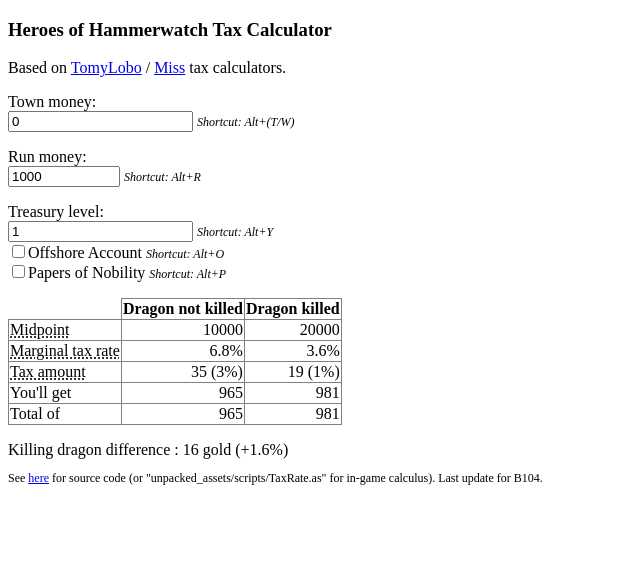
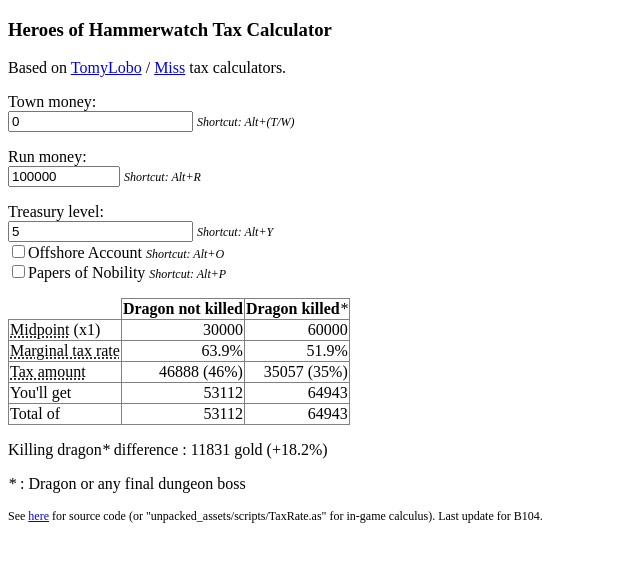
Before and after one commit to TheMadSword/themadsword.github.io, a plain HTML site: page hoh-taxcalc.html in a window 1280 px wide. Shown: the whole page, without its empty margins (0-640 px from the left). Drawn offline with Linux system fonts and the light colour scheme.

Commit message:
+Midpoint multiplier +Added 'any boss' note ~Higher default values (to not always change treasury level) ~Reworked column-values assignment code

```diff
--- a/hoh-taxcalc.html
+++ b/hoh-taxcalc.html
@@ -16,7 +16,7 @@
     table {
       border-collapse: collapse;
     }
-    td.row-title[title] {
+    .row-title[title] {
       text-decoration: underline;
       text-decoration-style: dotted;
     }
@@ -26,6 +26,10 @@
     }
     #source-code {
       font-size: 75%;
+    }
+    .light {
+      font-weight: lighter;
+      font-style: italic;
     }
     </style>
   </head>
@@ -46,14 +50,14 @@
 
     <p>
       <label>Run money:<br>
-        <input type="number" min="0" max="999999999" id="run-money" value="1000" />
+        <input type="number" min="0" max="999999999" id="run-money" value="100000" />
         <span class="inform-shortcut">Shortcut: Alt+R</span>
       </label>
     </p>
 
     <p>
       <label>Treasury level:<br>
-        <input type="number" min="1" id="treasury-level" value="1" />
+        <input type="number" min="1" id="treasury-level" value="5" />
         <span id="treasury-level-warning">Note : as of B104, there are only 5 levels of treasury if playing with no mods</span>
         <span class="inform-shortcut">Shortcut: Alt+Y</span>
       </label><br>
@@ -72,10 +76,13 @@
         <tr>
           <th class="useless"></th>
           <th>Dragon not killed</th>
-          <th>Dragon killed</th>
+          <th>Dragon killed<span class="light">*</span></th>
         </tr>
         <tr id="midpoint">
-          <td class="row-title" title="Point at which a packet of 250g will be taxed at 50%">Midpoint</td>
+          <td>
+            <span class="row-title" title="Point at which a packet of 250g will be taxed at 50%">Midpoint</span>
+            (x<label id="midpoint_multiplier_pre_boss">1</label>)
+          </td>
           <td class="dragon-not-killed"></td>
           <td class="dragon-killed"></td>
         </tr>
@@ -101,7 +108,9 @@
         </tr>
       </table>
     </p>
-    <label>Killing dragon difference : <span id="dragon-difference"></span>
+    <label>Killing dragon<span class="light">*</span> difference : <span id="dragon-difference"></span></label>
+
+    <p><label><span class="light">*</span> : Dragon or any final dungeon boss</label></p>
 
     <p id="source-code">
         See <a href="https://github.com/TheMadSword/themadsword.github.io">here</a> for source code (or "unpacked_assets/scripts/TaxRate.as" for in-game calculus). Last update for B104.
--- a/js/tax.js
+++ b/js/tax.js
@@ -22,30 +22,19 @@ function currentTaxRate(money, midpoint) {
 function caclulateAllTaxes() {
   var townMoney = parseInt(document.querySelector("#town-money").value);
   var runMoney = parseInt(document.querySelector("#run-money").value);
-  var midpoint = calculateMidpoint();
+  var midpointMultiplier = getMidpointMultiplier();
+  var midpoint = getTreasuryMidpoint() * midpointMultiplier;
   var tax;
   var received_money;
   var tax_money;
 
-  document.querySelector("#midpoint .dragon-not-killed").innerText = midpoint;
-  tax = calculateTax(townMoney, runMoney, midpoint);
-  document.querySelector("#marginal-tax-percent .dragon-not-killed").innerText = parseFloat(((1 - tax.marginal_tax_percent) * 100).toFixed(1)) + "%";
-  document.querySelector("#received-amount .dragon-not-killed").innerText = parseInt(tax.received_money);
-  tax_money = runMoney - parseInt(tax.received_money);
-  document.querySelector("#tax-amount .dragon-not-killed").innerText =
-    `${tax_money} (${parseInt(tax_money / runMoney * 100)}%)`;
-  document.querySelector("#total-amount .dragon-not-killed").innerText = townMoney + parseInt(tax.received_money);
+  document.querySelector("#midpoint_multiplier_pre_boss").innerText = midpointMultiplier;
+
+  setColumnValues(".dragon-not-killed", midpoint, townMoney, runMoney);
 
   midpoint *= 2;
 
-  document.querySelector("#midpoint .dragon-killed").innerText = midpoint;
-  tax = calculateTax(townMoney, runMoney, midpoint);
-  document.querySelector("#marginal-tax-percent .dragon-killed").innerText = parseFloat(((1 - tax.marginal_tax_percent) * 100).toFixed(1)) + "%";
-  document.querySelector("#received-amount .dragon-killed").innerText = parseInt(tax.received_money);
-  tax_money = runMoney - parseInt(tax.received_money);
-  document.querySelector("#tax-amount .dragon-killed").innerText =
-    `${tax_money} (${parseInt(tax_money / runMoney * 100)}%)`;
-  document.querySelector("#total-amount .dragon-killed").innerText = townMoney + parseInt(tax.received_money);
+  setColumnValues(".dragon-killed", midpoint, townMoney, runMoney);
 
   var difference_dragon = parseInt(document.querySelector("#total-amount .dragon-killed").innerText) -
     parseInt(document.querySelector("#total-amount .dragon-not-killed").innerText);
@@ -53,10 +42,25 @@ function caclulateAllTaxes() {
     `${difference_dragon} gold (+${(difference_dragon / parseInt(document.querySelector("#total-amount .dragon-killed").innerText) * 100).toFixed(1)}%)`;
 }
 
+function setColumnValues(colCSSClass, midpoint, townMoney, runMoney) {
+    document.querySelector("#midpoint " + colCSSClass).innerText = midpoint;
+    var tax = calculateTax(townMoney, runMoney, midpoint);
+    document.querySelector("#marginal-tax-percent " + colCSSClass).innerText = parseFloat(((1 - tax.marginal_tax_percent) * 100).toFixed(1)) + "%";
+    document.querySelector("#received-amount " + colCSSClass).innerText = parseInt(tax.received_money);
+    var tax_money = runMoney - parseInt(tax.received_money);
+    document.querySelector("#tax-amount " + colCSSClass).innerText =
+      `${tax_money} (${parseInt(tax_money / runMoney * 100)}%)`;
+    document.querySelector("#total-amount " + colCSSClass).innerText = townMoney + parseInt(tax.received_money);
+}
+
+function getTreasuryMidpoint() {
+  var treasuryLevel = parseInt(document.querySelector("#treasury-level").value);
+  return (treasuryLevel + 1) * 5000;
+}
+
 //Excludes dragon
-function calculateMidpoint() {
-  var retval = parseInt(document.querySelector("#treasury-level").value);
-  retval = (retval + 1) * 5000;
+function getMidpointMultiplier() {
+  var retval = 1.0;
 
   if (document.querySelector("#offshore-account").checked) {
     retval *= 4;
```
